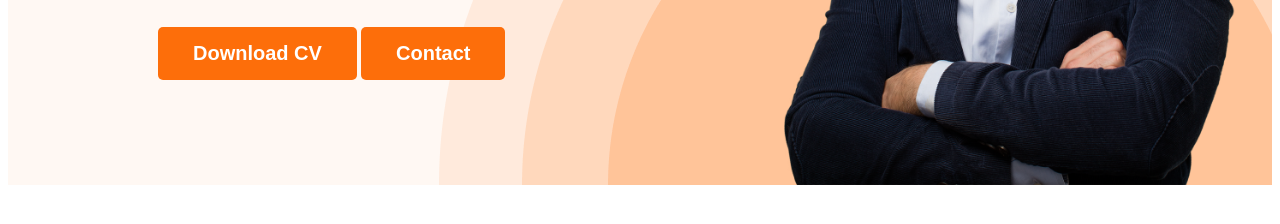
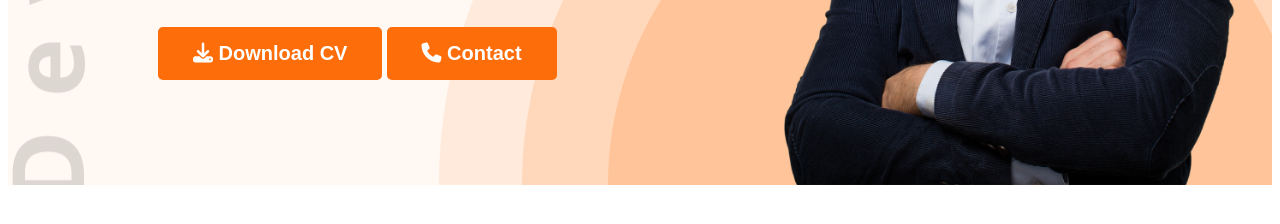
Before and after one commit to sohag55rana/my-another-portfolio, a plain HTML site: page index.html in a window 1280 px wide. Shown: the part 576-800 px from the top of the page. Drawn offline with Linux system fonts and the light colour scheme.

Commit message:
added font awesome icon

```diff
--- a/index.html
+++ b/index.html
@@ -8,6 +8,7 @@
 <link rel="preconnect" href="https://fonts.gstatic.com" crossorigin>
 <link href="https://fonts.googleapis.com/css2?family=Open+Sans:wght@800&display=swap" rel="stylesheet">
     <link rel="stylesheet" href="style/style.css">
+    <script src="https://kit.fontawesome.com/792aaabe05.js" crossorigin="anonymous"></script>
 </head>
 <body>
     <header class="header">
@@ -30,8 +31,8 @@
                 <h3 class="banner-greeting">Hi, I  am</h3>
                 <h1 class="banner-title">Mary Hardy</h1>
                 <p class="banner-description">Shot what able cold new see hold.Friendly as an betrayed formerly he. Morning because as to society behaved moments.</p>
-                <button class="btn-primary">Download CV</button>
-                <button class="btn-primary">Contact</button>
+                <button class="btn-primary"><i class="fa-solid fa-download"></i> Download CV</button>
+                <button class="btn-primary"><i class="fa-solid fa-phone"></i> Contact</button>
             </div>
             <img class="profile-pic" src="images/hardy.png" alt="hardy image here">
         </div>
@@ -149,15 +150,14 @@
                 </div>
             </div>
             <div class="Download-CV">
-                <button class="btn-primary">Download-CV</button>
+                <button class="btn-primary"><i class="fa-solid fa-download"></i>
+                 Download-CV</button>
             </div>
 
         </section>
     </main>
 
-
     <footer>
-
         <div class="footer-column">
             <h3 class="section-title">Lets Connect</h3>
             <p class="section-description">Please fill out the form on this section to contact with me or call between 9:00 A.M and 8.00 P.M ET, Monday through Friday.</p>
--- a/style/style.css
+++ b/style/style.css
@@ -46,9 +46,9 @@ nav a{
 /* banner style here  */
 .header{
     background-color: #FFF8F3;
-    background-image: url('../images/header_bg.png');
+    background-image: url('../images/header_bg.png'), url('../images/developer.png');
     background-repeat: no-repeat;
-    background-position: bottom right;
+    background-position: bottom right , top left;
 }
 .banner{
     padding: 30px 30px 0px 150px;
```
Lines whose indentation alone changed are shown as unchanged.
